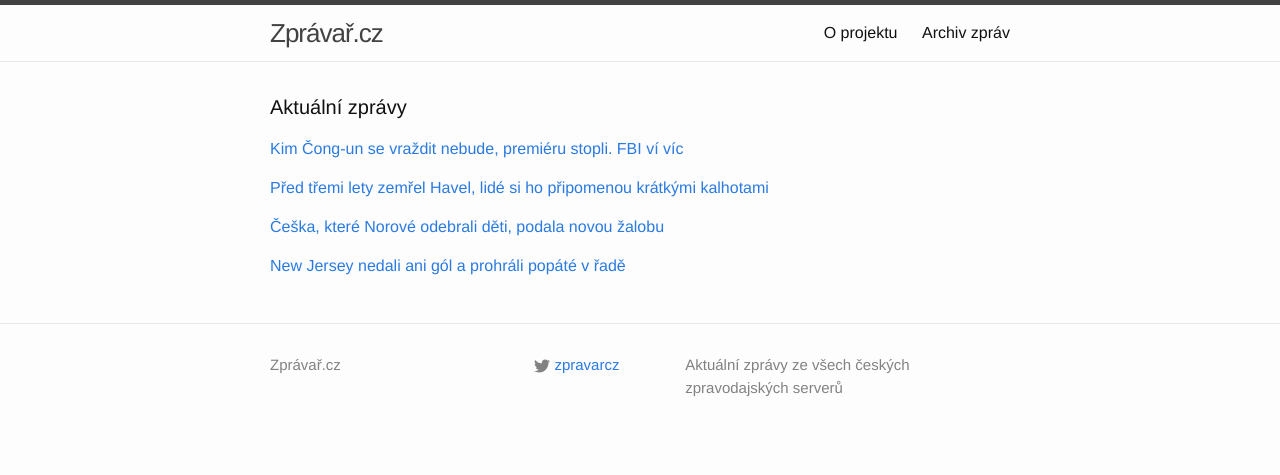
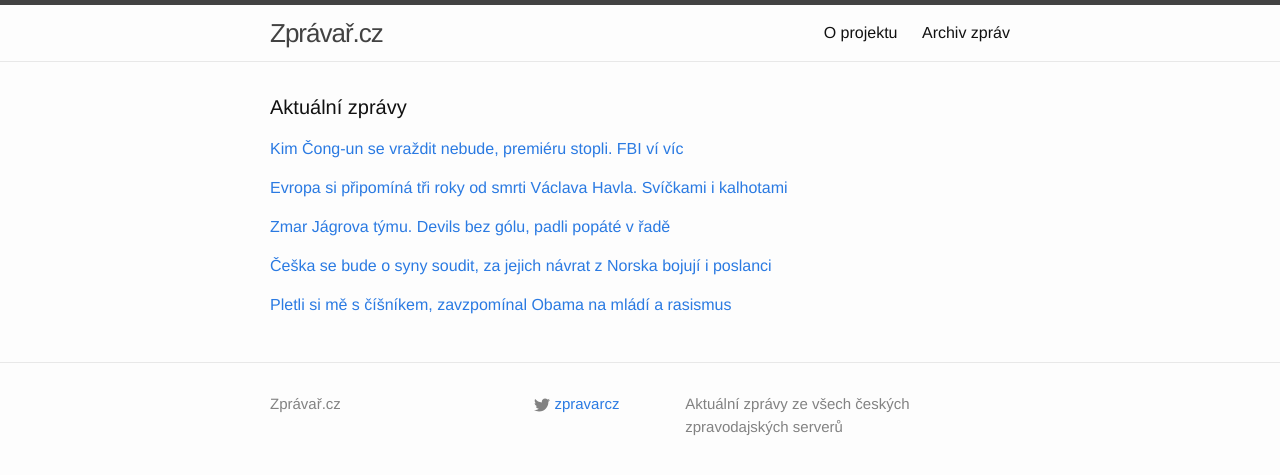
Before and after one commit to adliska/zpravar, a Jekyll site: the page built from index.html, in a window 1280 px wide. Shown: the top 475 px of the page. Built offline with Jekyll 4.4.1, drawn with Linux system fonts in a browser that asks for light colours.

Commit message:
zpravar news update

```diff
--- a/index.html
+++ b/index.html
@@ -15,28 +15,39 @@ layout: default
 <li><a href=http://www.novinky.cz/zahranicni/amerika/356681-za-hackerskym-utokem-na-sony-je-podle-fbi-severni-korea.html>Za hackerským útokem na Sony je podle FBI Severní Korea  - www.novinky.cz</a></li>
 <li><a href=http://www.ceskatelevize.cz/ct24/svet/295832-za-hackerskymi-utoky-kvuli-komedii-o-kimovi-stoji-pchjongjang/>Za hackerskými útoky kvůli komedii o Kimovi stojí Pchjongjang - www.ceskatelevize.cz</a></li>
 </ul>
-</div><p><a href="javascript:;" onclick="toggle_visibility('zpravy1')">Před třemi lety zemřel Havel, lidé si ho připomenou krátkými kalhotami </a></p>
+</div><p><a href="javascript:;" onclick="toggle_visibility('zpravy1')">Evropa si připomíná tři roky od smrti Václava Havla. Svíčkami i kalhotami</a></p>
 <div id="zpravy1" style="display:none">
 <ul>
+<li><a href=http://domaci.ihned.cz/c1-63273380-evropa-si-pripomina-tri-roky-od-smrti-vaclava-havla-svickami-i-kalhotami>Evropa si připomíná tři roky od smrti Václava Havla. Svíčkami i kalhotami - domaci.ihned.cz</a></li>
 <li><a href=http://www.novinky.cz/domaci/356684-pred-tremi-lety-zemrel-havel-lide-si-ho-pripomenou-kratkymi-kalhotami.html>Před třemi lety zemřel Havel, lidé si ho připomenou krátkými kalhotami  - www.novinky.cz</a></li>
 <li><a href=http://www.ceskatelevize.cz/ct24/domaci/295652-tri-roky-po-smrti-havlovy-myslenky-zustaly-a-s-nimi-i-jeho-kritici/>Tři roky po smrti Havlovy myšlenky zůstaly a s nimi i jeho kritici - www.ceskatelevize.cz</a></li>
 <li><a href=http://www.ceskenoviny.cz/zpravy/zpravy/lide-si-dnes-pripomenou-ze-pred-tremi-lety-zemrel-vaclav-havel/1160283>Lidé si dnes připomenou, že před třemi lety zemřel Václav Havel - www.ceskenoviny.cz</a></li>
 <li><a href=http://www.lidovky.cz/cesko-opet-vzpomina-na-havla-svicky-divadlo-i-kratke-kalhoty-prm-/zpravy-domov.aspx?c=A141217_180033_ln_domov_ml>Česko opět vzpomíná na Havla: svíčky, divadlo i krátké kalhoty  - www.lidovky.cz</a></li>
 <li><a href=http://www.rozhlas.cz/_zprava/pred-tremi-lety-zemrel-vaclav-havel-lide-si-ho-budou-pripominat-na-akcich-po-cele-republice--1434025>Před třemi lety zemřel Václav Havel. Lidé si ho budou připomínat na akcích po celé republice - www.rozhlas.cz</a></li>
 </ul>
-</div><p><a href="javascript:;" onclick="toggle_visibility('zpravy2')">Češka, které Norové odebrali děti, podala novou žalobu</a></p>
+</div><p><a href="javascript:;" onclick="toggle_visibility('zpravy2')">Zmar Jágrova týmu. Devils bez gólu, padli popáté v řadě</a></p>
 <div id="zpravy2" style="display:none">
 <ul>
+<li><a href=http://www.tyden.cz/rubriky/sport/hokej/nhl/zmar-jagrova-tymu-devils-bez-golu-padli-popate-v-rade_327665.html>Zmar Jágrova týmu. Devils bez gólu, padli popáté v řadě - www.tyden.cz</a></li>
+<li><a href=http://www.rozhlas.cz/_zprava/krejci-slavil-navrat-vitezstvim-ale-stejne-jako-dalsi-cesi-nebodoval--1434041>Krejčí slavil návrat vítězstvím, ale stejně jako další Češi nebodoval - www.rozhlas.cz</a></li>
+<li><a href=http://www.denik.cz/hokej/new-jersey-nedali-ani-gol-a-prohrali-popate-v-rade-20141218.html>New Jersey nedali ani gól a prohráli popáté v řadě - www.denik.cz</a></li>
+<li><a href=http://sport.aktualne.cz/zmar-v-new-jersey-devils-bez-golu-padli-popate-v-rade/r~86eca428867b11e49bec0025900fea04/>Zmar v New Jersey. Devils bez gólu, padli popáté v řadě - sport.aktualne.cz</a></li>
+<li><a href=http://www.sportovninoviny.cz/zpravy/new-jersey-nedali-ani-gol-a-prohrali-popate-v-rade/1160297>New Jersey nedali ani gól a prohráli popáté v řadě - www.sportovninoviny.cz</a></li>
+</ul>
+</div><p><a href="javascript:;" onclick="toggle_visibility('zpravy3')">Češka se bude o syny soudit, za jejich návrat z Norska bojují i poslanci </a></p>
+<div id="zpravy3" style="display:none">
+<ul>
+<li><a href=http://www.lidovky.cz/ceska-se-bude-o-syny-soudit-za-jejich-navrat-z-norska-bojuji-i-poslanci-1el-/zpravy-domov.aspx?c=A141218_080414_ln_domov_Ele>Češka se bude o syny soudit, za jejich návrat z Norska bojují i poslanci  - www.lidovky.cz</a></li>
 <li><a href=http://zpravy.idnes.cz/nrosko-deti-eva-michalakova-dpd-/domaci.aspx?c=A141218_070110_domaci_aha>Češka, které Norové odebrali děti, podala novou žalobu - zpravy.idnes.cz</a></li>
 <li><a href=http://www.tyden.cz/rubriky/domaci/norske-urady-vzaly-cesce-syny-zacala-pravni-bitva_327659.html>Norské úřady vzaly Češce syny. Začala právní bitva - www.tyden.cz</a></li>
 <li><a href=http://www.novinky.cz/zahranicni/evropa/356682-ceska-jiz-norske-urady-odebraly-syny-podala-v-norsku-zalobu.html>Češka, jíž norské úřady odebraly syny, podala v Norsku žalobu - www.novinky.cz</a></li>
 <li><a href=http://www.ceskenoviny.cz/zpravy/zpravy/mfd-ceska-jiz-norske-urady-odebraly-syny-podala-v-norsku-zalobu/1160286>MfD:Češka, jíž norské úřady odebraly syny, podala v Norsku žalobu - www.ceskenoviny.cz</a></li>
 </ul>
-</div><p><a href="javascript:;" onclick="toggle_visibility('zpravy3')">New Jersey nedali ani gól a prohráli popáté v řadě</a></p>
-<div id="zpravy3" style="display:none">
+</div><p><a href="javascript:;" onclick="toggle_visibility('zpravy4')">Pletli si mě s číšníkem, zavzpomínal Obama na mládí a rasismus</a></p>
+<div id="zpravy4" style="display:none">
 <ul>
-<li><a href=http://www.denik.cz/hokej/new-jersey-nedali-ani-gol-a-prohrali-popate-v-rade-20141218.html>New Jersey nedali ani gól a prohráli popáté v řadě - www.denik.cz</a></li>
-<li><a href=http://sport.aktualne.cz/zmar-v-new-jersey-devils-bez-golu-padli-popate-v-rade/r~86eca428867b11e49bec0025900fea04/>Zmar v New Jersey. Devils bez gólu, padli popáté v řadě - sport.aktualne.cz</a></li>
-<li><a href=http://www.sportovninoviny.cz/zpravy/new-jersey-nedali-ani-gol-a-prohrali-popate-v-rade/1160297>New Jersey nedali ani gól a prohráli popáté v řadě - www.sportovninoviny.cz</a></li>
+<li><a href=http://www.novinky.cz/zahranicni/amerika/356686-pletli-si-me-s-cisnikem-zavzpominal-obama-na-mladi-a-rasismus.html>Pletli si mě s číšníkem, zavzpomínal Obama na mládí a rasismus - www.novinky.cz</a></li>
+<li><a href=http://zpravy.idnes.cz/obama-rasismus-cisnik-mladi-people-dt2-/zahranicni.aspx?c=A141218_072125_zahranicni_aha>Pletli si mě s číšníkem, líčil Obama rasismus v dobách svého mládí - zpravy.idnes.cz</a></li>
+<li><a href=http://www.ceskenoviny.cz/zpravy/zpravy/obama-k-rasismu-v-usa-pletli-si-me-s-portyrem-nebo-cisnikem/1160299>Obama k rasismu v USA: Pletli si mě s portýrem nebo číšníkem - www.ceskenoviny.cz</a></li>
 </ul>
 </div></div>
```
